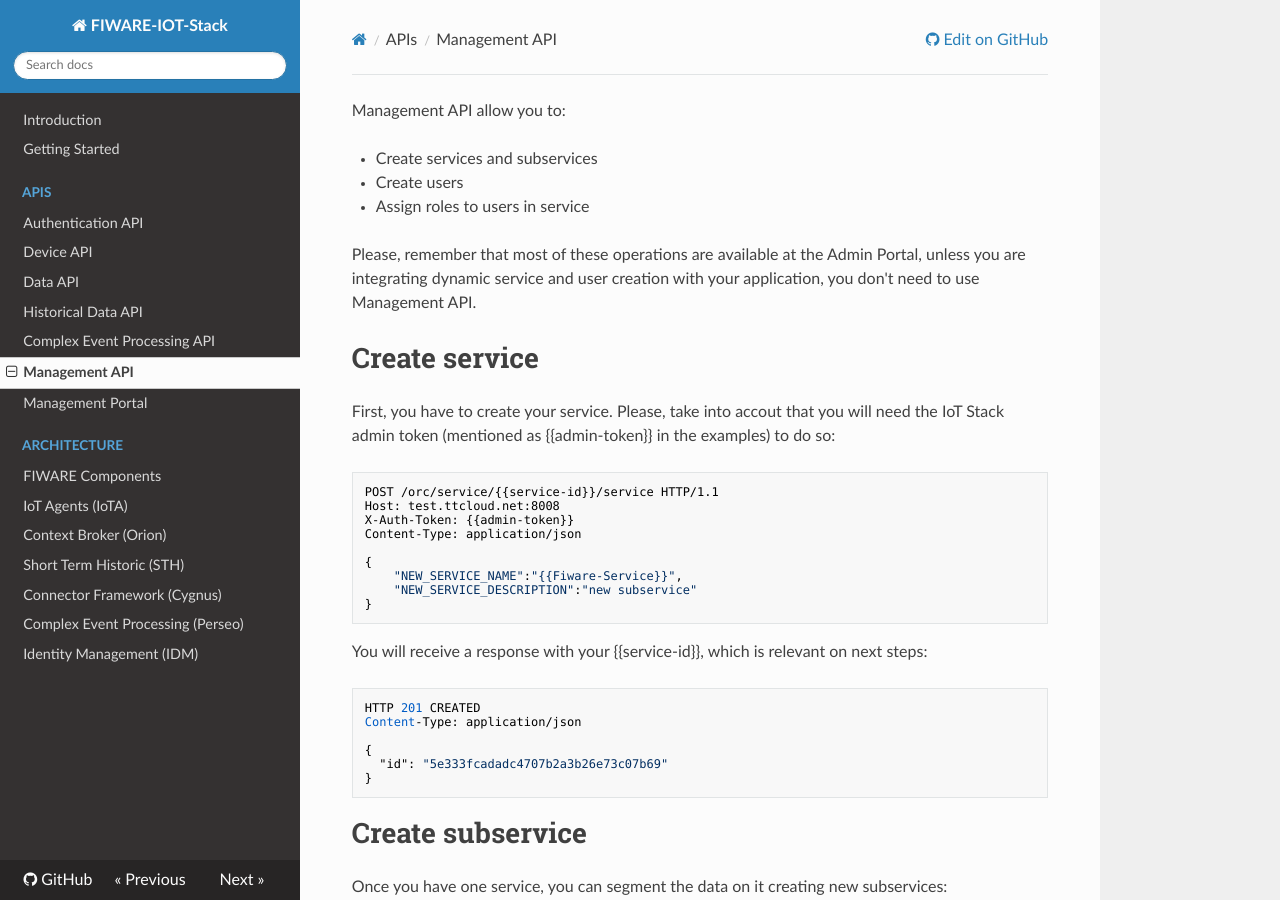
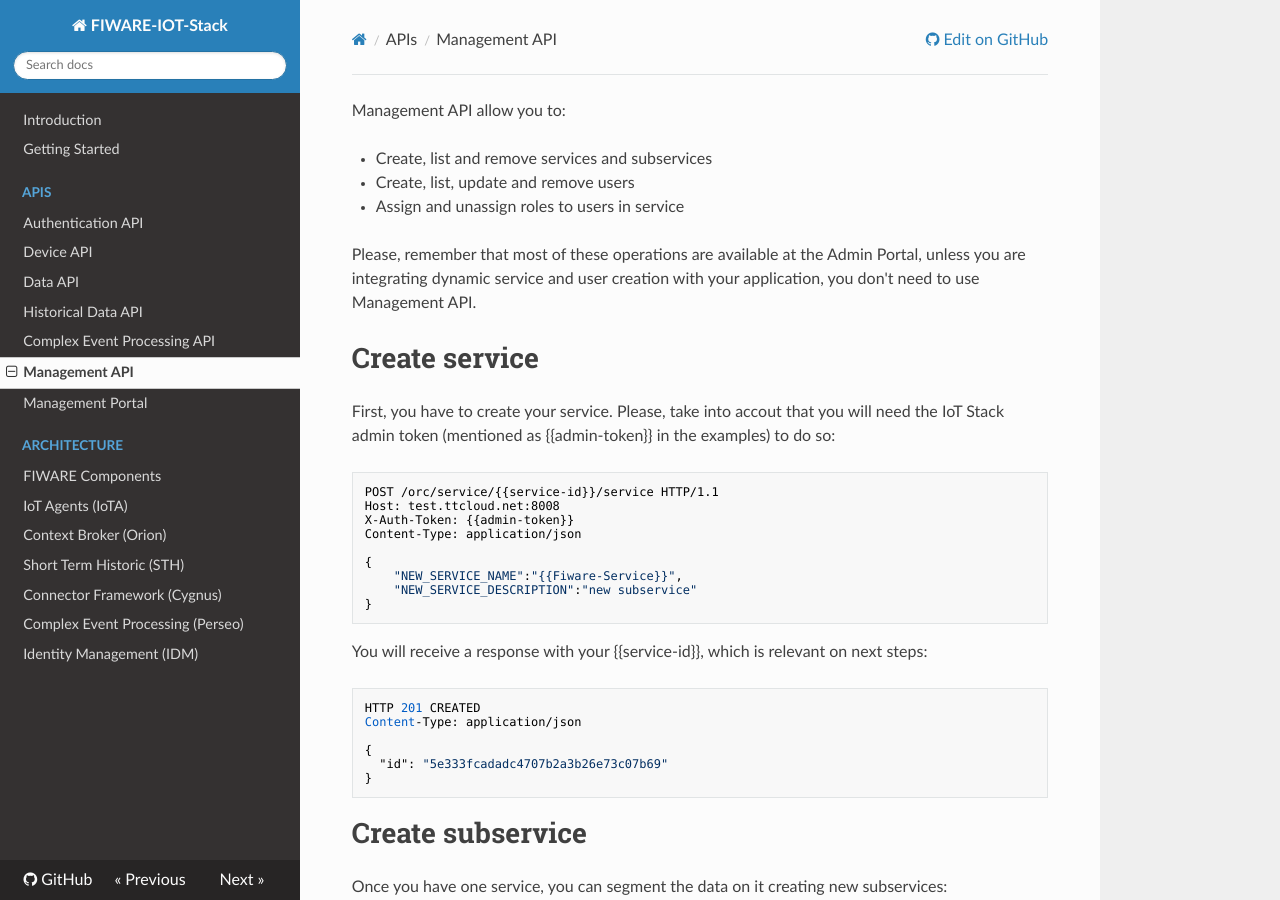
Before and after one commit to telefonicaid/thinking-cities, an MkDocs documentation site: the page built from docs/management_api.md, in a window 1280 px wide and 900 px high. Built offline with MkDocs 1.6.1, drawn with Linux system fonts in a browser that asks for light colours; nearby versions of some CDN libraries; old or Windows-style settings are respelled for this version of MkDocs.

Commit message:
Update management_api.md

```diff
--- a/docs/management_api.md
+++ b/docs/management_api.md
@@ -1,8 +1,8 @@
 Management API allow you to:
 
-- Create services and subservices
-- Create users
-- Assign roles to users in service
+- Create, list and remove services and subservices
+- Create, list, update and remove users
+- Assign and unassign roles to users in service
 
 Please, remember that most of these operations are available at the Admin Portal, unless you are integrating dynamic service and user creation with your application, you don't need to use Management API.
 
```
